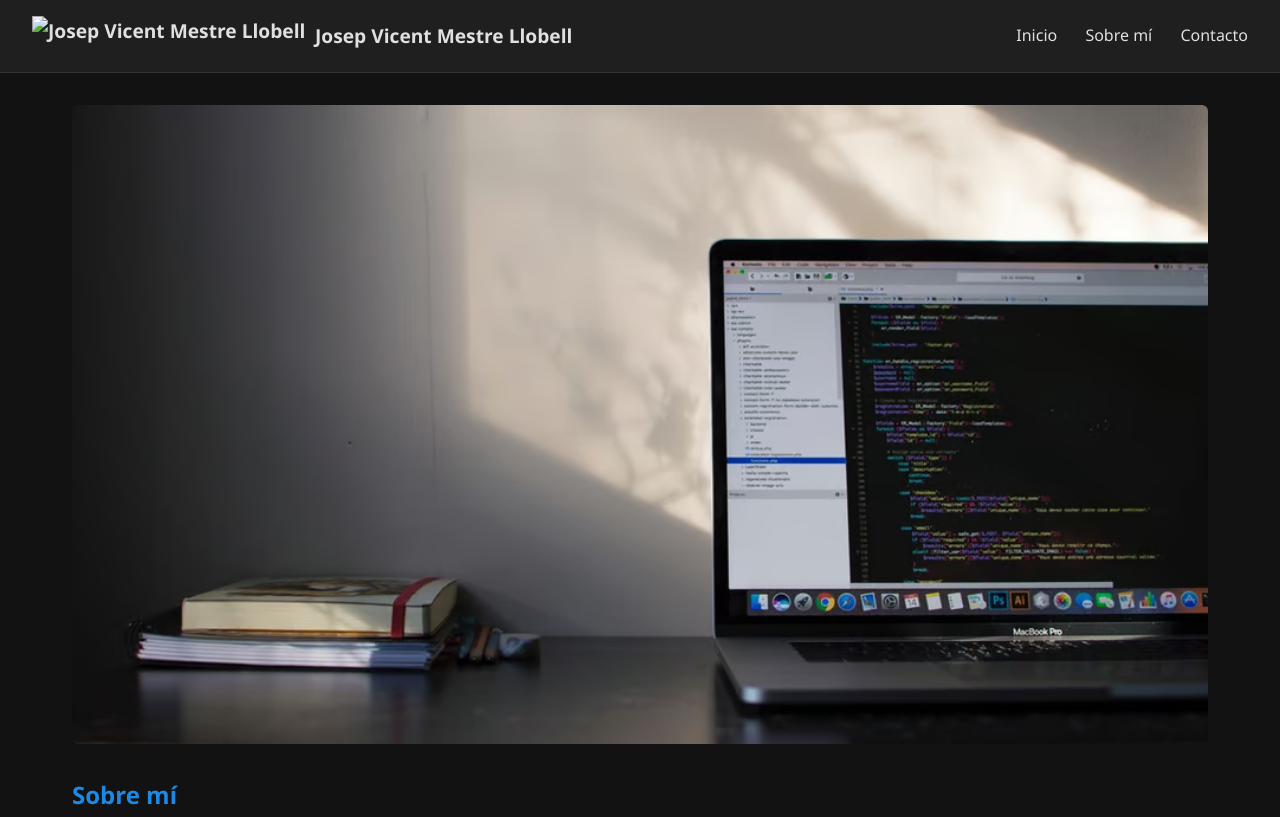
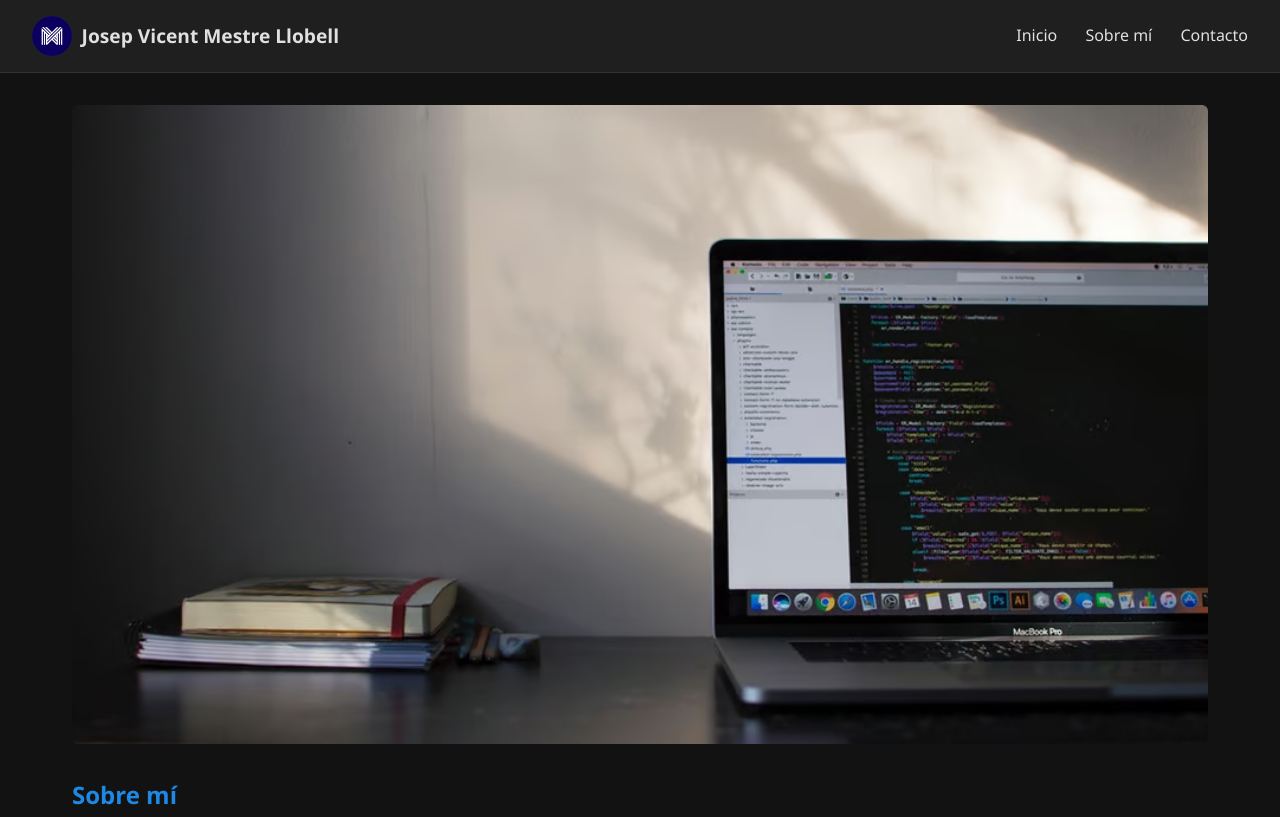
Before and after one commit to BYjosep/BYjosep, a website: page contacto.html in a window 1280 px wide. Shown: the top 817 px of the page. Drawn offline with Linux system fonts and the light colour scheme.

Commit message:
feat: Agrega logo y actualiza rutas en HTML

```diff
--- a/contacto.html
+++ b/contacto.html
@@ -10,7 +10,7 @@
 <body>
 <header class="sticky">
     <a href="index.html" class="logo">
-        <img src="PONER_LOGO" alt="Josep Vicent Mestre Llobell">
+        <img src="./img/logo.png" alt="Josep Vicent Mestre Llobell">
         <span>Josep Vicent Mestre Llobell</span>
     </a>
     <nav>
```
Also changed, not shown: index.html (+1 -1 lines), sobre-mi.html (+1 -1 lines), img/logo.png (added).
